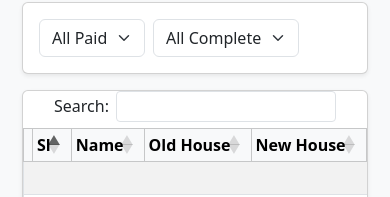
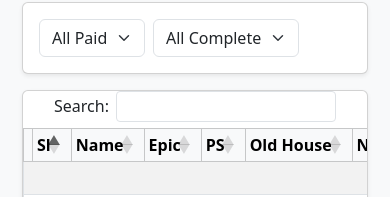
Before and after one commit to Bijush/Avoter, a Flask app: page / in a window 390 px wide. Shown: the part 356-553 px from the top of the page. Run offline with Flask 3, Linux system fonts and the light colour scheme; lists and menus that the app fills with data are empty; some libraries are stand-ins or nearby versions.

Commit message:
Update index.html

```diff
--- a/templates/index.html
+++ b/templates/index.html
@@ -93,8 +93,8 @@
     <th style="width:50px;"></th>
     <th>Sl</th>
     <th>Name</th>
-    <th class="d-none d-sm-table-cell">Epic</th>
-    <th class="d-none d-sm-table-cell">PS</th>
+    <th>Epic</th>
+    <th>PS</th>
     <th>Old House</th>
     <th>New House</th>
     <th>Payment (₹)</th>
```
